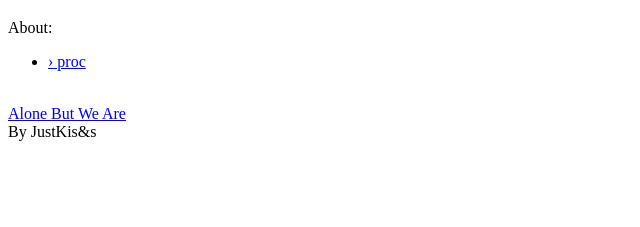
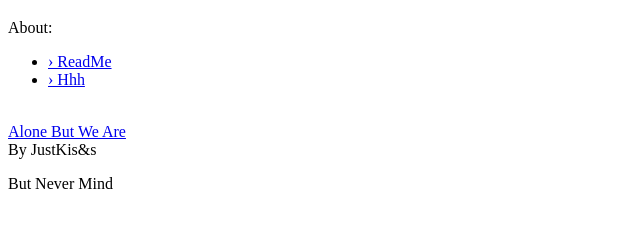
Before and after one commit to WNWProject/wnwproject.github.io, a plain HTML site: page index.html in a window 1280 px wide. Shown: the part 87-314 px from the top of the page, without its empty margins (0-640 px from the left). Drawn offline with Linux system fonts and the light colour scheme.

Commit message:
Add files via upload

```diff
--- a/index.html
+++ b/index.html
@@ -23,7 +23,8 @@
     <div>
 <p class="sideBarTitle">About:</p>
 <ul>
-<li><a href="/proc/1.html">&rsaquo; proc</a></li>
+<li><a href="/proc/1.html">&rsaquo; ReadMe</a></li>
+<li><a href="/proc/2.html">&rsaquo; Hhh</a></li>
 </ul>
     </div>
 </div>
@@ -34,5 +35,6 @@
 <div class="right">By JustKis&s</div>
 </div>
 
+<p>But Never Mind</p>
 
 </body></html>
```
